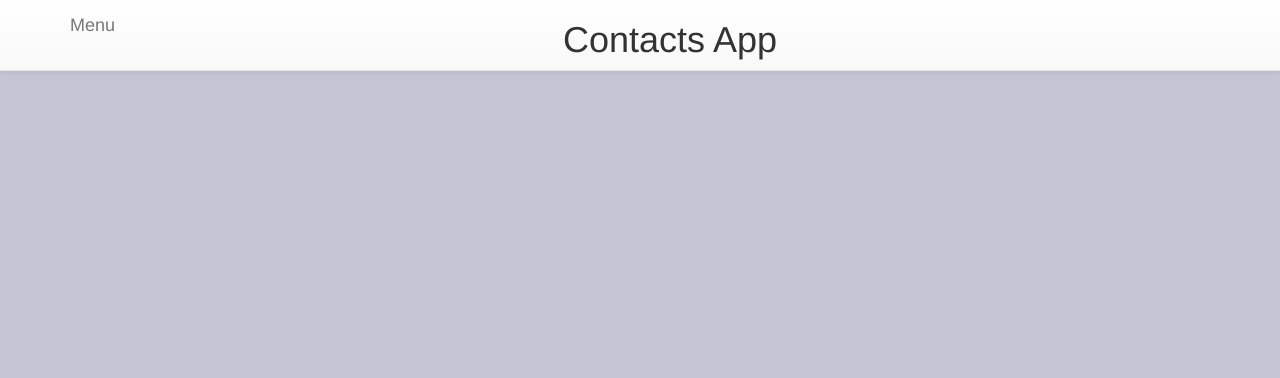
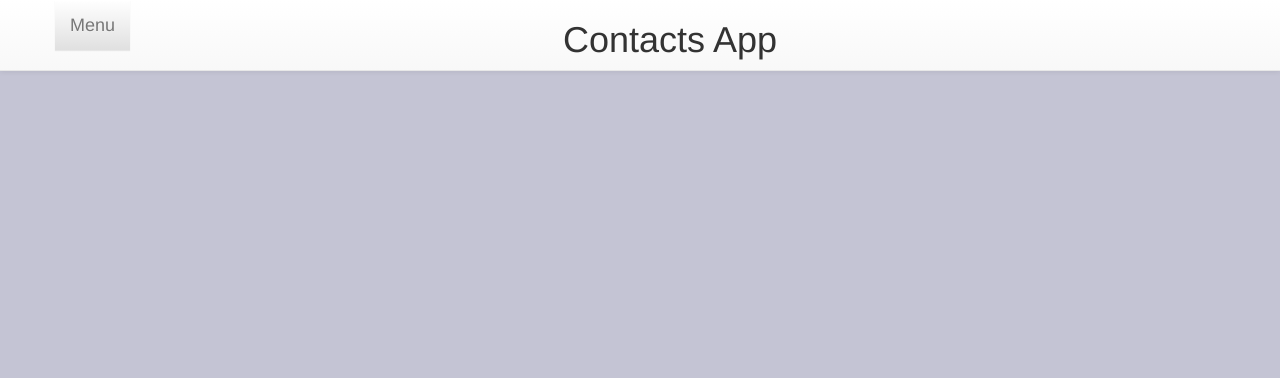
Before and after one commit to Am-Abduul/Contacts-App-Project, a website: page Index.html in a window 1280 px wide. Drawn offline with nearby package versions, Linux system fonts and the light colour scheme.

Commit message:
Added btn class
added button class to header-menu-link

```diff
--- a/Index.html
+++ b/Index.html
@@ -36,7 +36,7 @@
                 <!-- Fixed navbar -->
         <nav class="navbar navbar-default navbar-fixed-top">
             <div class="container">
-                <a class="navbar-brand" href="#menu-toggle" id="menu-toggle">Menu</a>
+                <a class="navbar-brand btn-default" href="#menu-toggle" id="menu-toggle">Menu</a>
                 <h1 class="text-center">Contacts App</h1>
             </div>
         </nav>
```
